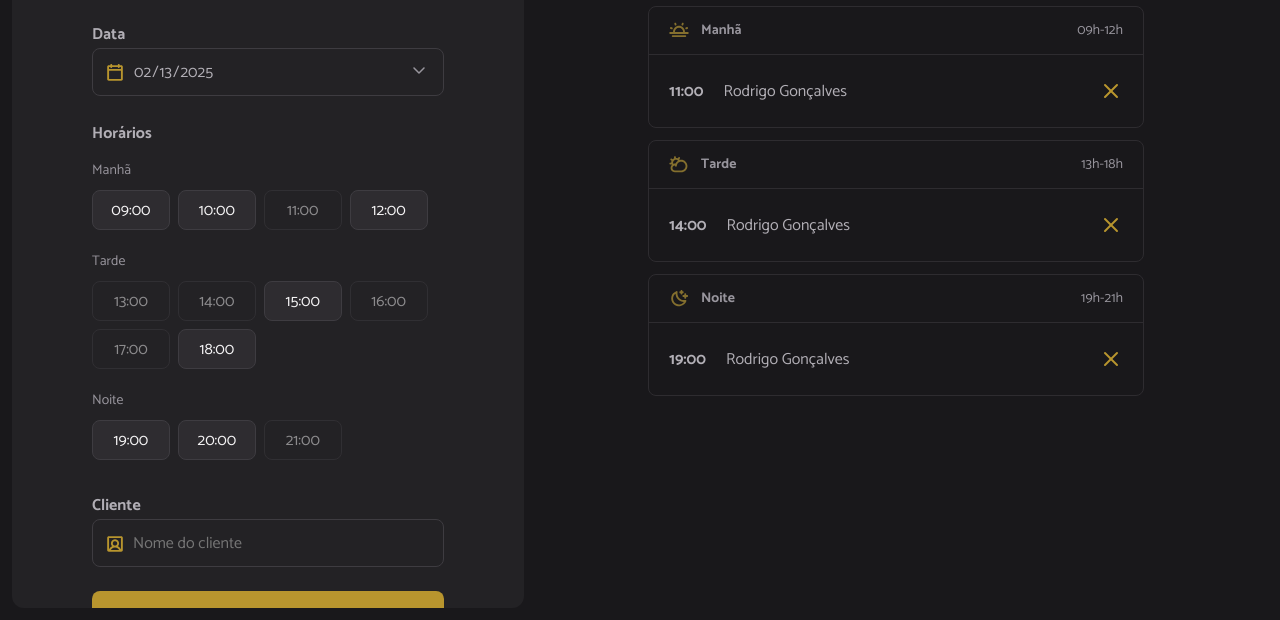
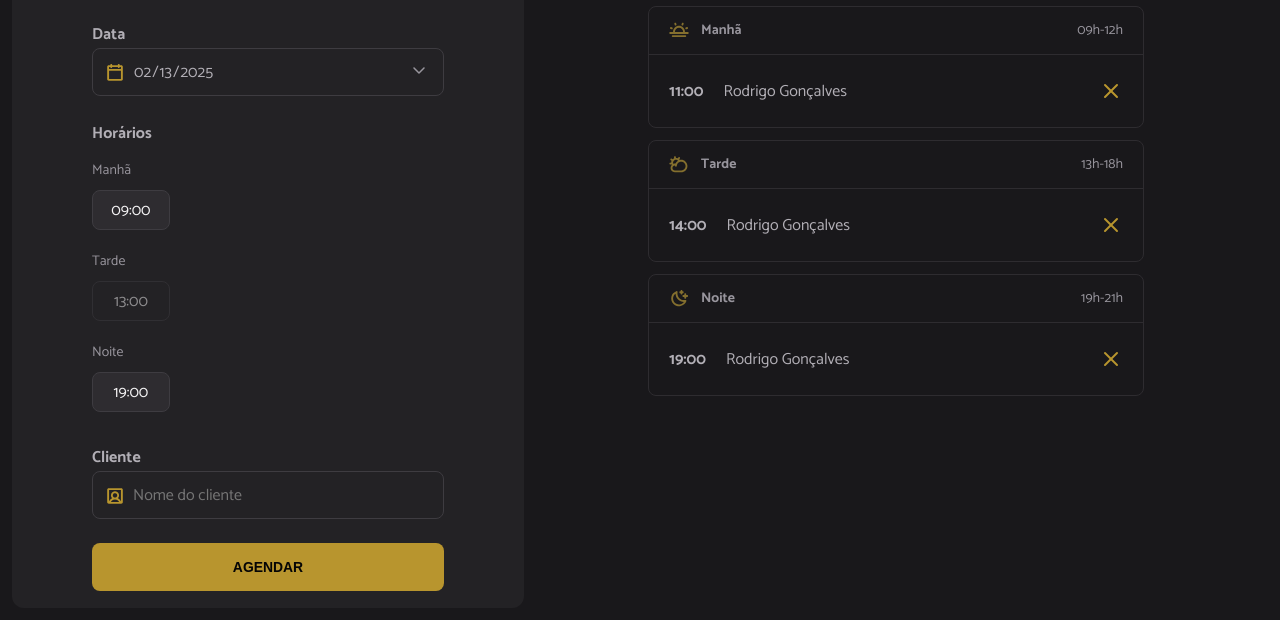
Before and after one commit to marquesdanilocarlos/es-rocketseat, a website built with webpack: page 10-projeto/index.html in a window 1280 px wide. Shown: the part 180-800 px from the top of the page. Built offline with nearby package versions, Linux system fonts and the light colour scheme.

Commit message:
Aula 60 - Definição inicial dos horários disponíveis com base no atual

```diff
--- a/10-projeto/index.html
+++ b/10-projeto/index.html
@@ -41,15 +41,7 @@
           <li data-period="morning" value="09:00" class="hour hour-available">
             09:00
           </li>
-          <li data-period="morning" value="10:00" class="hour hour-available">
-            10:00
-          </li>
-          <li data-period="morning" value="11:00" class="hour hour-unavailable">
-            11:00
-          </li>
-          <li data-period="morning" value="12:00" class="hour hour-available">
-            12:00
-          </li>
+
           <!-- Exemplo: Tarde  -->
           <li data-period="morning" class="hour-period">Tarde</li>
           <li
@@ -59,45 +51,14 @@
           >
             13:00
           </li>
-          <li
-            data-period="afternoon"
-            value="14:00"
-            class="hour hour-unavailable"
-          >
-            14:00
-          </li>
-          <li data-period="afternoon" value="15:00" class="hour hour-available">
-            15:00
-          </li>
-          <li
-            data-period="afternoon"
-            value="16:00"
-            class="hour hour-unavailable"
-          >
-            16:00
-          </li>
-          <li
-            data-period="afternoon"
-            value="17:00"
-            class="hour hour-unavailable"
-          >
-            17:00
-          </li>
-          <li data-period="afternoon" value="18:00" class="hour hour-available">
-            18:00
-          </li>
+
           <!-- Exemplo: Noite -->
           <li data-period="morning" class="hour-period">Noite</li>
 
           <li data-period="night" value="19:00" class="hour hour-available">
             19:00
           </li>
-          <li data-period="night" value="20:00" class="hour hour-available">
-            20:00
-          </li>
-          <li data-period="night" value="21:00" class="hour hour-unavailable">
-            21:00
-          </li>
+
         </ul>
 
         <label for="client" class="label">Cliente</label>
--- a/10-projeto/src/contants.js
+++ b/10-projeto/src/contants.js
@@ -1,4 +1,4 @@
-const openingHours = [
+export const openingHours = [
     '09:00',
     '10:00',
     '11:00',
--- a/10-projeto/src/main.js
+++ b/10-projeto/src/main.js
@@ -8,3 +8,4 @@ import "./styles/schedule.css"
 //JS
 import "./libs/day.js"
 import "./modules/form/submit.js"
+import "./modules/page-load.js"
--- /dev/null
+++ b/10-projeto/src/modules/form/hours-load.js
@@ -0,0 +1,14 @@
+import {openingHours} from "../../contants.js"
+import dayjs from 'dayjs'
+
+export function hoursLoad(date) {
+    return openingHours.map(hour => {
+        const [scheduleHour] = hour.split(':')
+        const isHourAvailable = dayjs(date).add(scheduleHour, 'hour').isAfter(dayjs())
+
+        return {
+            hour,
+            available: isHourAvailable
+        }
+    })
+}
--- a/10-projeto/src/modules/form/submit.js
+++ b/10-projeto/src/modules/form/submit.js
@@ -4,7 +4,6 @@ const form = document.querySelector("form")
 const selectedDate = document.querySelector("#date")
 
 const today = dayjs(new Date()).format('YYYY-MM-DD')
-console.log(today)
 selectedDate.value = today
 selectedDate.min = today
 
--- /dev/null
+++ b/10-projeto/src/modules/page-load.js
@@ -0,0 +1,5 @@
+import {schedulesDay} from './schedules/load.js'
+
+document.addEventListener("DOMContentLoaded", (e) => {
+    schedulesDay()
+})
--- /dev/null
+++ b/10-projeto/src/modules/schedules/load.js
@@ -0,0 +1,8 @@
+import {hoursLoad} from '../form/hours-load.js'
+
+const selectedDate = document.querySelector('#date')
+export function schedulesDay() {
+    const date = selectedDate.value
+    console.log(hoursLoad(date));
+
+}
```
